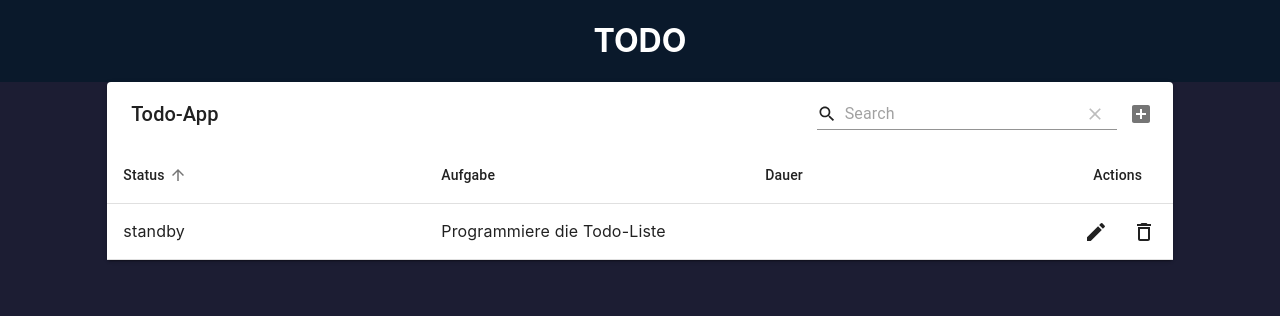
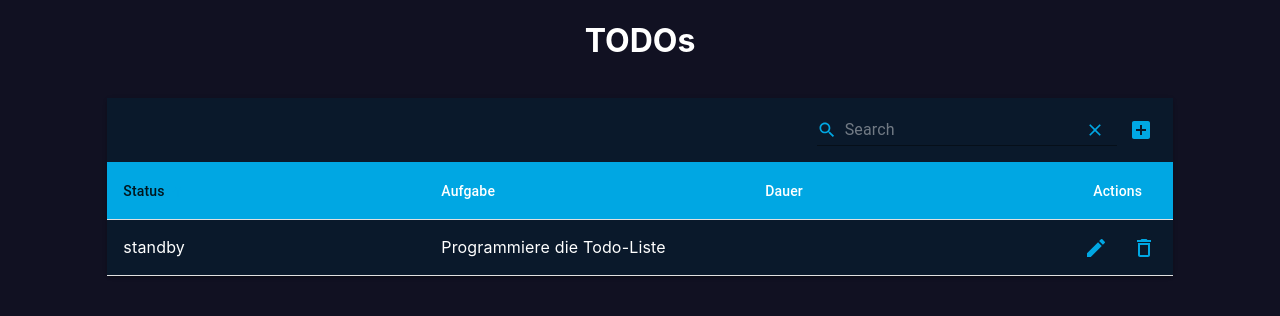
Before and after one commit to saunAAA/todo-app-localStorage, a React (Create React App) app: page / in a window 1280 px wide. Both pictures are taken after a click on the button "Status". Shown: the top 316 px of the page. Built offline with nearby package versions, Linux system fonts and the light colour scheme.

Commit message:
added darkstyle

```diff
--- a/src/App.css
+++ b/src/App.css
@@ -1,7 +1,7 @@
 :root {
   --accent-color: #00a7e3;
   --header-color: #0a192b;
-  --bg-color: #1c1d33;
+  --bg-color: #111122;
   --text-color: white;
 }
 
@@ -11,9 +11,13 @@ body {
 
 .Header {
   width: 100%;
-  background-color: var(--header-color);
+  background-color: var(--bg-color);
   color: var(--text-color);
   display: flex;
   justify-content: center;
   align-items: center;
 }
+
+.Spacer {
+  height: 1rem;
+}
--- a/src/App.js
+++ b/src/App.js
@@ -7,8 +7,9 @@ function App() {
   return (
     <div className="App">
       <div className="Header">
-        <h1>TODO</h1>
+        <h1>TODOs</h1>
       </div>
+      <div className="Spacer"></div>
       <Table></Table>
     </div>
   );
--- a/src/components/Table.jsx
+++ b/src/components/Table.jsx
@@ -2,7 +2,8 @@ import React, { useState, useEffect } from 'react';
 import { forwardRef } from 'react';
 import Grid from '@material-ui/core/Grid';
 
-import MaterialTable from 'material-table';
+import MaterialTable, { MTableToolbar } from 'material-table';
+
 import AddBox from '@material-ui/icons/AddBox';
 import ArrowDownward from '@material-ui/icons/ArrowDownward';
 import Check from '@material-ui/icons/Check';
@@ -23,28 +24,60 @@ import Alert from '@material-ui/lab/Alert';
 import numberToTime from '../util/numberToTime';
 import { v4 as uuidv4 } from 'uuid';
 
+const iconColor = '#00a7e3';
+
 const tableIcons = {
-  Add: forwardRef((props, ref) => <AddBox {...props} ref={ref} />),
-  Check: forwardRef((props, ref) => <Check {...props} ref={ref} />),
-  Clear: forwardRef((props, ref) => <Clear {...props} ref={ref} />),
-  Delete: forwardRef((props, ref) => <DeleteOutline {...props} ref={ref} />),
+  Add: forwardRef((props, ref) => (
+    <AddBox {...props} ref={ref} style={{ fill: iconColor }} />
+  )),
+  Check: forwardRef((props, ref) => (
+    <Check {...props} ref={ref} style={{ fill: iconColor }} />
+  )),
+  Clear: forwardRef((props, ref) => (
+    <Clear {...props} ref={ref} style={{ fill: iconColor }} />
+  )),
+  Delete: forwardRef((props, ref) => (
+    <DeleteOutline {...props} ref={ref} style={{ fill: iconColor }} />
+  )),
   DetailPanel: forwardRef((props, ref) => (
-    <ChevronRight {...props} ref={ref} />
+    <ChevronRight {...props} ref={ref} style={{ fill: iconColor }} />
   )),
-  Edit: forwardRef((props, ref) => <Edit {...props} ref={ref} />),
-  Export: forwardRef((props, ref) => <SaveAlt {...props} ref={ref} />),
-  Filter: forwardRef((props, ref) => <FilterList {...props} ref={ref} />),
-  FirstPage: forwardRef((props, ref) => <FirstPage {...props} ref={ref} />),
-  LastPage: forwardRef((props, ref) => <LastPage {...props} ref={ref} />),
-  NextPage: forwardRef((props, ref) => <ChevronRight {...props} ref={ref} />),
+  Edit: forwardRef((props, ref) => (
+    <Edit {...props} ref={ref} style={{ fill: iconColor }} />
+  )),
+  Export: forwardRef((props, ref) => (
+    <SaveAlt {...props} ref={ref} style={{ fill: iconColor }} />
+  )),
+  Filter: forwardRef((props, ref) => (
+    <FilterList {...props} ref={ref} style={{ fill: iconColor }} />
+  )),
+  FirstPage: forwardRef((props, ref) => (
+    <FirstPage {...props} ref={ref} style={{ fill: iconColor }} />
+  )),
+  LastPage: forwardRef((props, ref) => (
+    <LastPage {...props} ref={ref} style={{ fill: iconColor }} />
+  )),
+  NextPage: forwardRef((props, ref) => (
+    <ChevronRight {...props} ref={ref} style={{ fill: iconColor }} />
+  )),
   PreviousPage: forwardRef((props, ref) => (
-    <ChevronLeft {...props} ref={ref} />
+    <ChevronLeft {...props} ref={ref} style={{ fill: iconColor }} />
   )),
-  ResetSearch: forwardRef((props, ref) => <Clear {...props} ref={ref} />),
-  Search: forwardRef((props, ref) => <Search {...props} ref={ref} />),
-  SortArrow: forwardRef((props, ref) => <ArrowDownward {...props} ref={ref} />),
-  ThirdStateCheck: forwardRef((props, ref) => <Remove {...props} ref={ref} />),
-  ViewColumn: forwardRef((props, ref) => <ViewColumn {...props} ref={ref} />),
+  ResetSearch: forwardRef((props, ref) => (
+    <Clear {...props} ref={ref} style={{ fill: iconColor }} />
+  )),
+  Search: forwardRef((props, ref) => (
+    <Search {...props} ref={ref} style={{ fill: iconColor }} />
+  )),
+  SortArrow: forwardRef((props, ref) => (
+    <ArrowDownward {...props} ref={ref} style={{ fill: iconColor }} />
+  )),
+  ThirdStateCheck: forwardRef((props, ref) => (
+    <Remove {...props} ref={ref} style={{ fill: iconColor }} />
+  )),
+  ViewColumn: forwardRef((props, ref) => (
+    <ViewColumn {...props} ref={ref} style={{ fill: iconColor }} />
+  )),
 };
 
 const storageKey = 'saunAAA-todo-storage';
@@ -229,7 +262,14 @@ const Table = (props) => {
           )}
         </div>
         <MaterialTable
-          title="Todo-App"
+          title=""
+          components={{
+            Toolbar: (props) => (
+              <div style={{ backgroundColor: '#0a192b' }}>
+                <MTableToolbar {...props} />
+              </div>
+            ),
+          }}
           columns={columns}
           data={data}
           icons={tableIcons}
@@ -252,8 +292,16 @@ const Table = (props) => {
             actionsColumnIndex: -1,
             rowStyle: (rowData) => ({
               backgroundColor:
-                rowData.tableData.id === selectedRow ? '#EEE' : '#FFF',
+                rowData.tableData.id === selectedRow ? '#1c1d33' : '#0a192b',
+              color: '#FFF',
             }),
+            headerStyle: {
+              backgroundColor: '#00a7e3',
+              color: '#FFF',
+            },
+            searchFieldStyle: {
+              color: '#FFF',
+            },
           }}
           onRowClick={(event, rowData) => {
             setSelectedRow(rowData.tableData.id);
```
